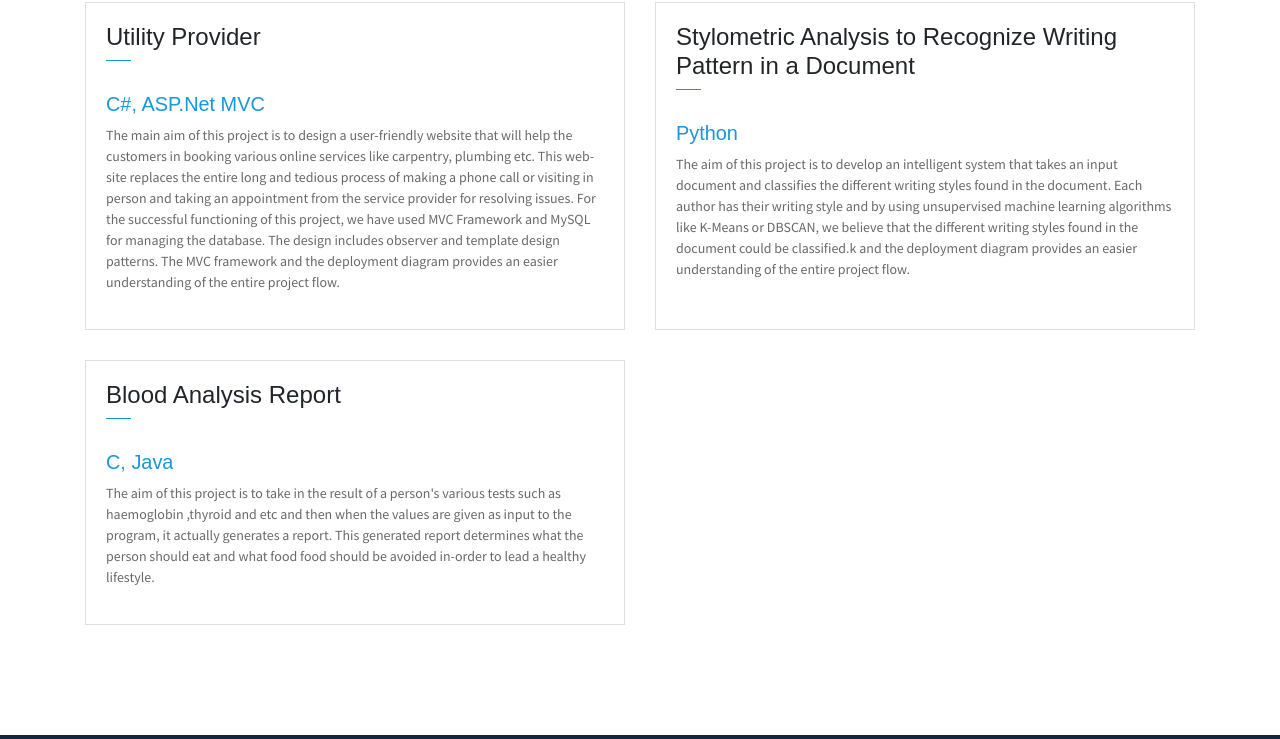
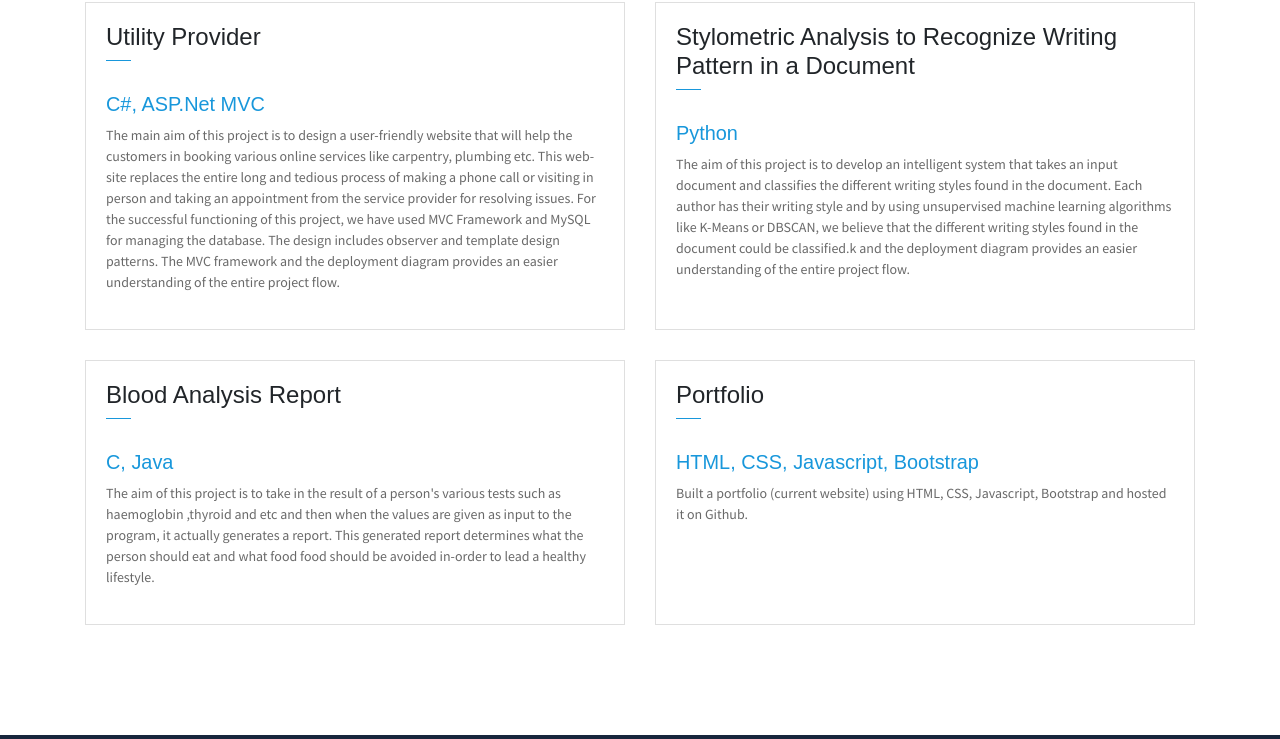
Before and after one commit to balguritejaswini/portfolio, a website: page index.html in a window 1280 px wide. Shown: the part 5644-6383 px from the top of the page. Drawn offline with Linux system fonts and the light colour scheme; some packages are replaced by stand-ins of ours.

Commit message:
Added portfolio section

```diff
--- a/index.html
+++ b/index.html
@@ -588,6 +588,24 @@ the person should eat and what food food should be avoided in-order to lead a he
                     </div>
                 </div>
 
+                <!-- Portfolio -->
+                <div class="col-lg-6 d-flex align-items-stretch">
+                    <div class="card">
+                        <div class="card-header">
+                            <div class="pull-left">
+                                <h4 class="mt-2">Portfolio</h4>
+                                <span class="line"></span>
+                            </div>
+                        </div>
+                        <div class="card-body">
+                            <h6 class="title text-danger">HTML, CSS, Javascript, Bootstrap</h6>
+                            <P class="subtitle">
+                                Built a portfolio (current website) using HTML, CSS, Javascript, Bootstrap and hosted it on Github.
+                            </P>
+                        </div>
+                    </div>
+                </div>
+
             </div>
         </div>
     </section>
```
